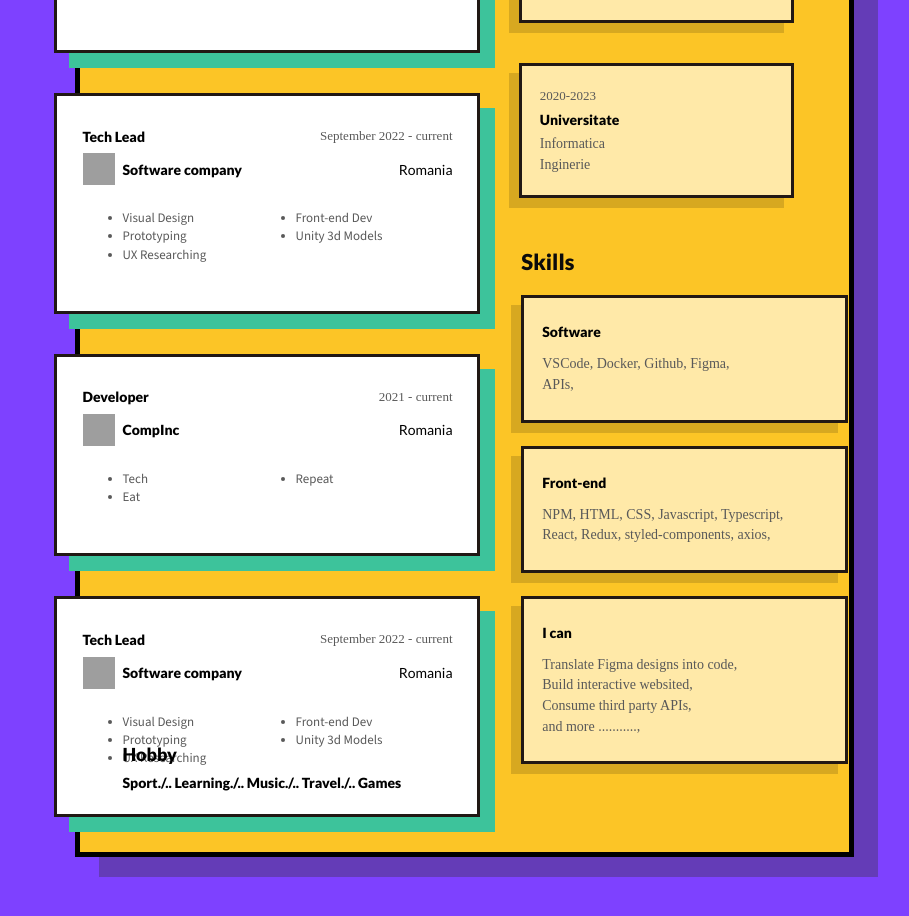
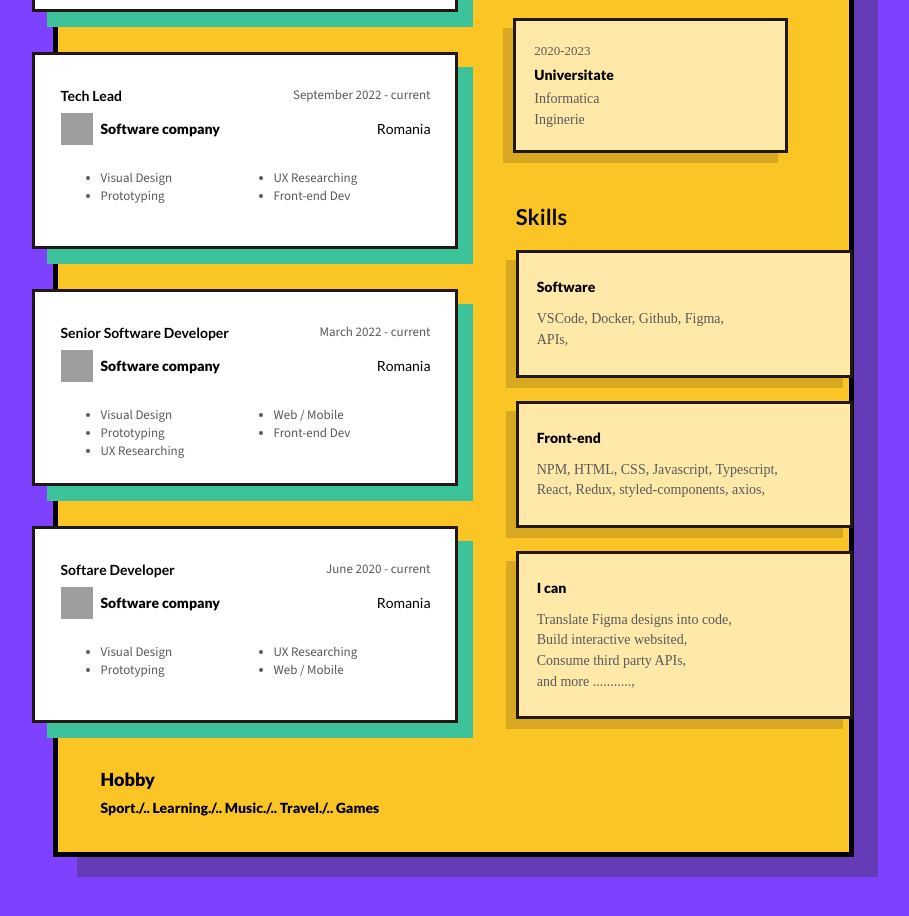
Before and after one commit to Lazar-Bogdan/Resume, a React (Vite) app: page / in a window 1280 px wide. Shown: the part 480-1396 px from the top of the page, without its empty margins (191-1100 px from the left). Built offline with nearby package versions, Linux system fonts and the light colour scheme; grey boxes are pictures that could not be loaded.

Commit message:
last commit, solved some styling

```diff
--- a/src/components/Avatar.jsx
+++ b/src/components/Avatar.jsx
@@ -23,6 +23,7 @@ const Container = styled.div`
   height: 213px;
   flex-shrink: 0;
   border: 4px solid #000;
+  margin-left: -50px;
   background: #FFF;
   box-shadow: 16px 16px 0px 0px #928CF8;
   margin-top: -35px;
--- a/src/components/Education.jsx
+++ b/src/components/Education.jsx
@@ -44,5 +44,5 @@ const Title = styled.div`
 const EducationList = styled.div`
   display:flex;
   flex-direction:column;
-  gap: 40px;
+  gap: 30px;
 `;
--- a/src/components/ExperienceCard.jsx
+++ b/src/components/ExperienceCard.jsx
@@ -1,4 +1,5 @@
-import styled from 'styled-components';
+import styled from 'styled-components'
+
 
 const ExperienceCard = (props) => {
   return (
@@ -9,7 +10,7 @@ const ExperienceCard = (props) => {
       </SpacedColumn>
       <SpacedColumn>
         <Company>
-          <CompanyLogo src={props.companyLogo} />
+          <CompanyLogo src={props.companyLogo}></CompanyLogo>
           <CompanyName>{props.companyName}</CompanyName>
         </Company>
         <Location>{props.location}</Location>
@@ -25,9 +26,11 @@ const ExperienceCard = (props) => {
 
 export default ExperienceCard;
 
+
 const Container = styled.div`
   display: flex;
   width: 370px;
+  height: 129px;
   padding: 31px 24.5px 31px 26px;
   margin-left: -26px;
   flex-direction: column;
@@ -57,17 +60,11 @@ const Title = styled.span`
 const Period = styled.span`
   color: #595959;
   text-align: right;
-  font-family: Source Sans Pro;
+  font-family: 'Source Sans 3';
   font-size: 13px;
   font-style: normal;
   font-weight: 400;
   line-height: 140%; /* 18.2px */
-`;
-
-const CompanyLogo = styled.img`
-  width: 32px;
-  height: 31.979px;
-  flex-shrink: 0;
 `;
 
 const Company = styled.div`
@@ -75,6 +72,7 @@ const Company = styled.div`
  flex-direction: row;
  gap: 8px;
  align-items: center;
+
 `;
 
 const CompanyName = styled.span`
@@ -84,6 +82,12 @@ const CompanyName = styled.span`
   font-style: normal;
   font-weight: 800;
   line-height: normal;
+`;
+
+const CompanyLogo = styled.img`
+  width: 32px;
+  height: 31.979px;
+  flex-shrink: 0;
 `;
 
 const Location = styled.span`
--- a/src/components/Hobby.jsx
+++ b/src/components/Hobby.jsx
@@ -20,7 +20,7 @@ const Title = styled.div`
   line-height: 100%; /* 18px */
   margin-left:43px;
   margin-bottom:13px;
-  margin-top:40px;
+  margin-top:100px;
 `;
 
 const Likes = styled.div`
--- a/src/components/Layout.jsx
+++ b/src/components/Layout.jsx
@@ -1,4 +1,5 @@
 import styled from 'styled-components'
+
 
 const Layout = (props) => {
   return (
@@ -22,23 +23,24 @@ const Background = styled.div`
   min-height: 100vh;
 
   display: flex;
+  flex-direction: column;
   align-items: center;
   justify-content: center;
   background: #7E41FF;
-`;
+`
 
 const Page = styled.div`
-  margin: 80px 58.5px 74px 88.5px;
-  width: 769px;
-  min-height: 1247px;
+  margin: 45px 58.5px 74px 66.5px;
+  width: 791px;
+  height: 1282px;
   flex-shrink: 0;
   border: 5px solid #000;
   background: #FCC526;
   box-shadow: 24px 20px 0px 0px rgba(52, 52, 51, 0.35);
-  display: flex;
-  flex-direction: row;
-`;
+  display:flex;
+  flex-direction:row;
+`
 
 const Column = styled.div`
-  flex: 1;
-`;
+  flex:1;
+`
--- a/src/components/SkillsCard.jsx
+++ b/src/components/SkillsCard.jsx
@@ -17,7 +17,7 @@ export default SkillsCard;
 
 const Container = styled.div`
   display: flex;
-  width: 230px;
+  width: 240px;
   padding: 25px 73px 25px 18px;
   flex-direction: column;
   justify-content: center;
--- a/src/components/WorkExperience.jsx
+++ b/src/components/WorkExperience.jsx
@@ -30,26 +30,12 @@ const WorkExperience = () => {
             'Visual Design',
             'Prototyping',
             'UX Researching',
-            'Front-end Dev',
-            'Unity 3d Models'
+            'Front-end Dev'
           ]}
         />
         <ExperienceCard
-          title="Developer"
-          start="2021"
-          end="current"
-          companyLogo="https://www.adaptivewfs.com/wp-content/uploads/2020/07/logo-placeholder-image.png"
-          companyName="CompInc"
-          location="Romania"
-          bulletPoints={[
-            'Tech',
-            'Eat',
-            'Repeat'
-          ]}
-        />
-        <ExperienceCard
-          title="Tech Lead"
-          start="September 2022"
+          title="Senior Software Developer"
+          start="March 2022"
           end="current"
           companyLogo="https://www.adaptivewfs.com/wp-content/uploads/2020/07/logo-placeholder-image.png"
           companyName="Software company"
@@ -58,8 +44,22 @@ const WorkExperience = () => {
             'Visual Design',
             'Prototyping',
             'UX Researching',
-            'Front-end Dev',
-            'Unity 3d Models'
+            'Web / Mobile',
+            'Front-end Dev'
+          ]}
+        />
+        <ExperienceCard
+          title="Softare Developer"
+          start="June 2020"
+          end="current"
+          companyLogo="https://www.adaptivewfs.com/wp-content/uploads/2020/07/logo-placeholder-image.png"
+          companyName="Software company"
+          location="Romania"
+          bulletPoints={[
+            'Visual Design',
+            'Prototyping',
+            'UX Researching',
+            'Web / Mobile'
           ]}
         />
       </ExperienceList>
```
Also changed, not shown: src/normalize.css. Lines whose indentation alone changed are shown as unchanged.
